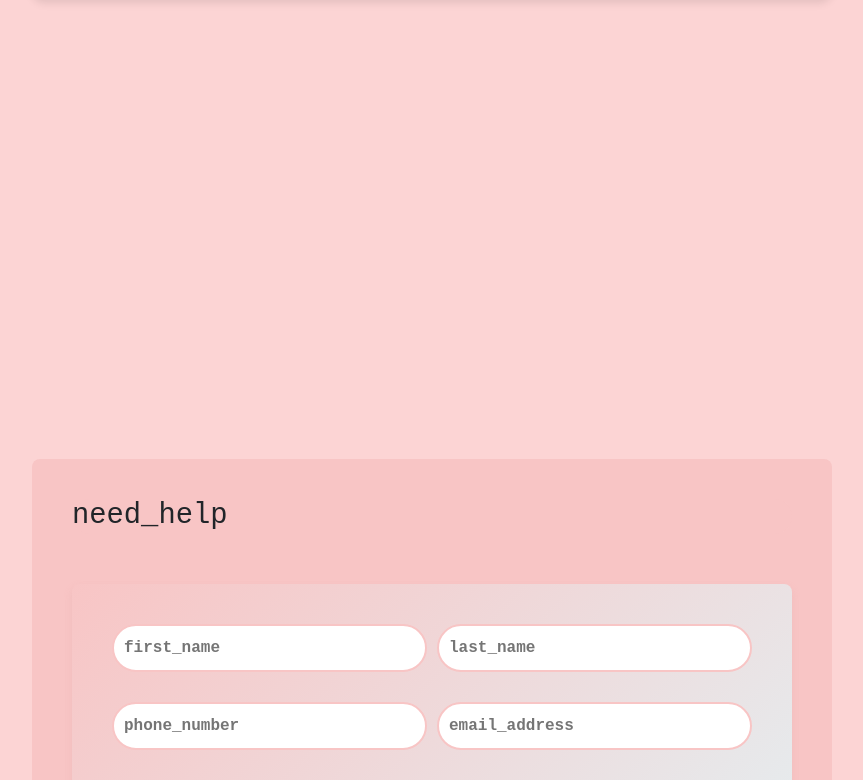
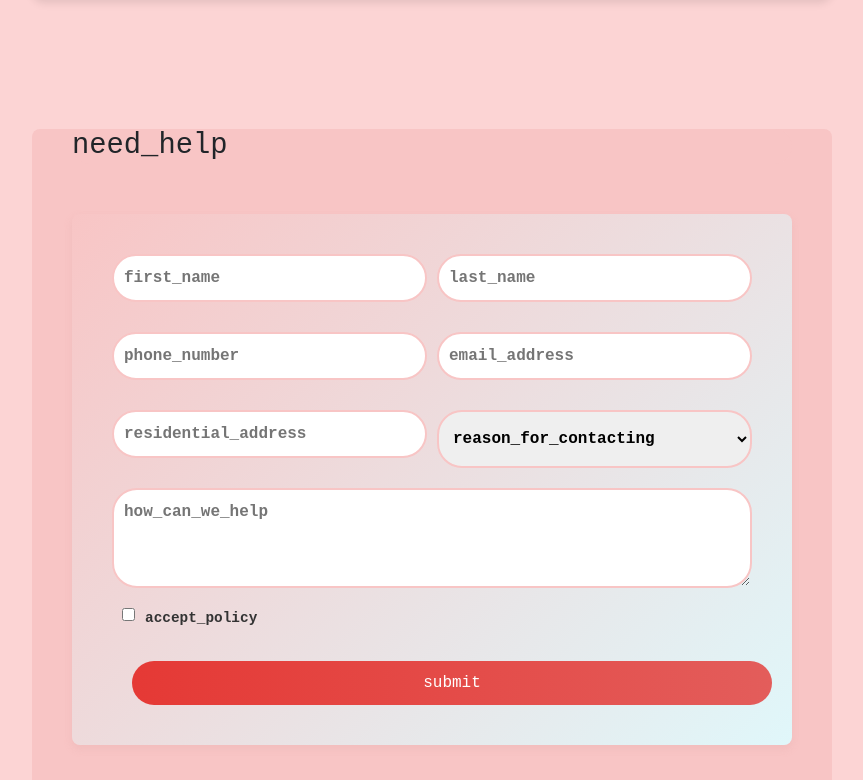
Before and after one commit to brachi2002/latet-lalev, a React (Create React App) app: page / in a window 1280 px wide. Shown: the part 1283-2063 px from the top of the page, without its empty margins (208-1071 px from the left). Built offline with nearby package versions, Linux system fonts and the light colour scheme; no server answers; the database is empty.

Commit message:
update contact form

```diff
--- a/src/components/ContactForm.css
+++ b/src/components/ContactForm.css
@@ -7,6 +7,8 @@
   margin: 20px auto;
   font-family: Courier New;
     font-weight: bold;
+    margin-top: -310px;
+    padding-top: 0;
 
 }
 
```
